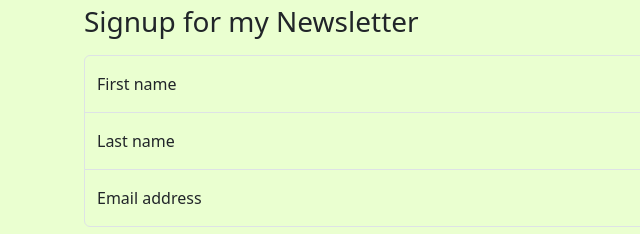
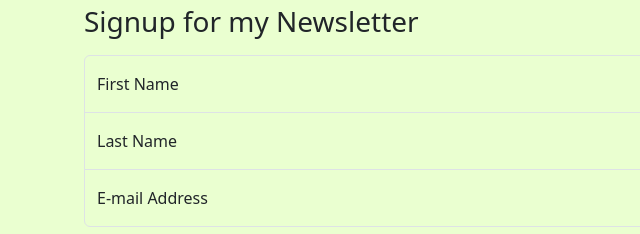
Before and after one commit to dylanmikai/dailyui-signup-page, a website: page public/index.html in a window 1280 px wide. Shown: the part 289-523 px from the top of the page, 32-672 px from the left. Drawn offline with nearby package versions, Linux system fonts and the light colour scheme.

Commit message:
Typo correction.

```diff
--- a/public/index.html
+++ b/public/index.html
@@ -19,15 +19,15 @@
           <h1 class="h3 mb-3 fw-normal">Signup for my Newsletter</h1>
           <div class="form-floating">
             <input type="text" class="form-control" id="floatingFirstName" placeholder="First name">
-            <label for="floatingFirstName">First name</label>
+            <label for="floatingFirstName">First Name</label>
           </div>
           <div class="form-floating">
             <input type="text" class="form-control" id="floatingLastName" placeholder="Last name">
-            <label for="floatingLastName">Last name</label>
+            <label for="floatingLastName">Last Name</label>
           </div>
           <div class="form-floating">
             <input type="email" class="form-control" id="floatingEmail" placeholder="name@example.com">
-            <label for="floatingEmail">Email address</label>
+            <label for="floatingEmail">E-mail Address</label>
           </div>
 
 
```
